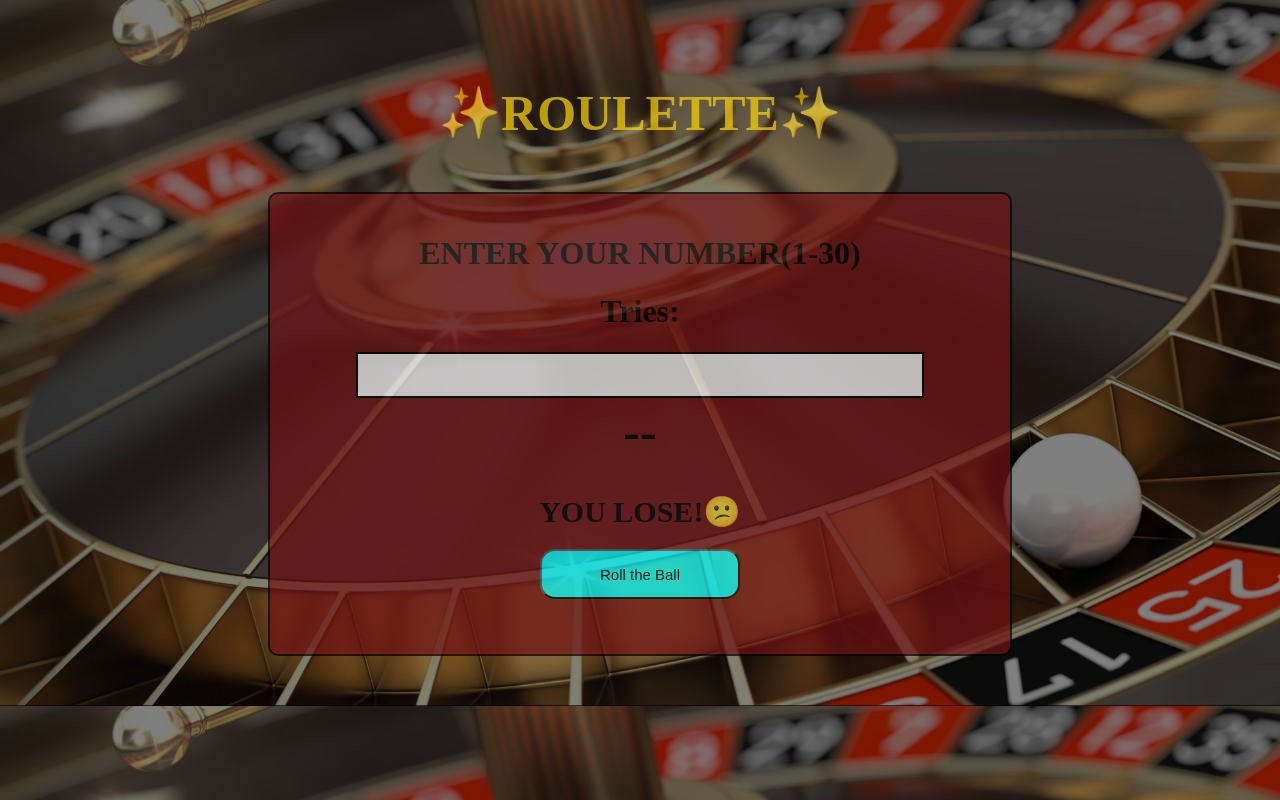
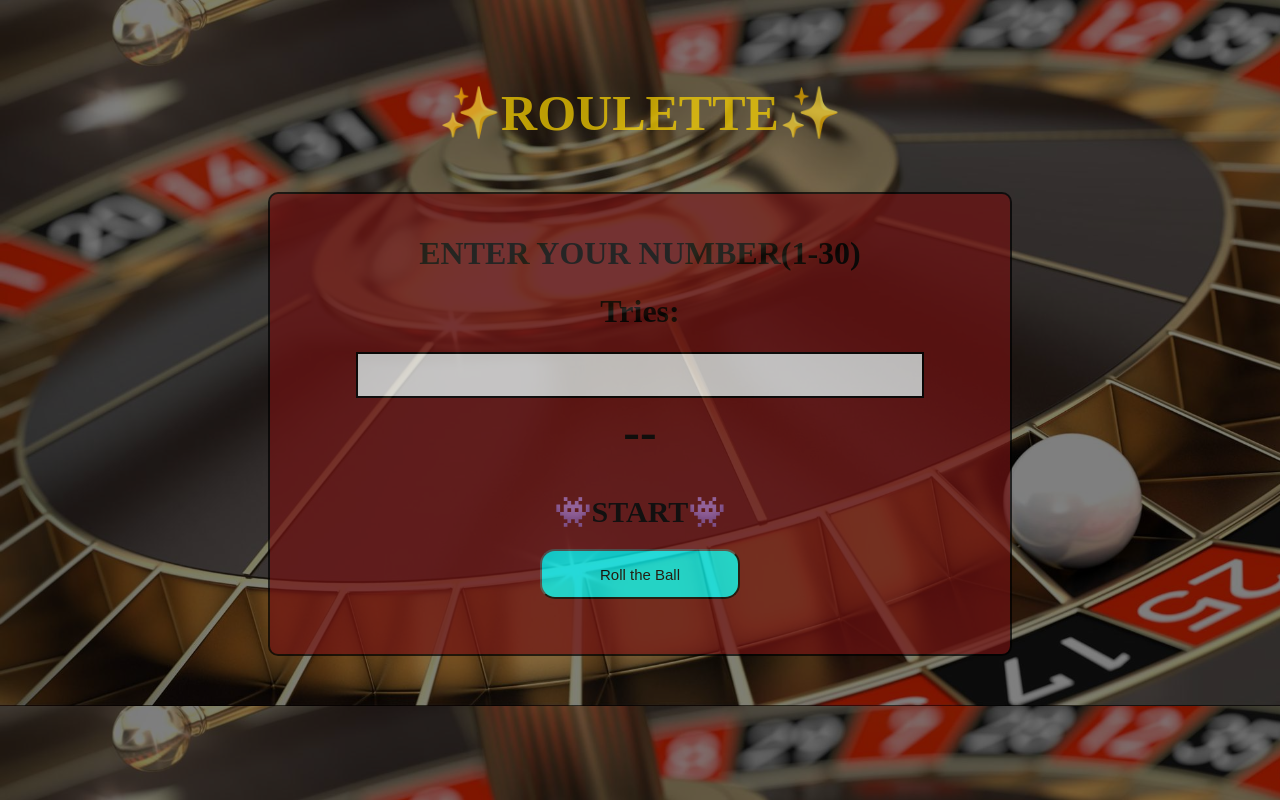
Before and after one commit to Anmol-Srivastava-073/roulette, a plain HTML site: page index.html in a window 1280 px wide. Drawn offline with Linux system fonts and the light colour scheme.

Commit message:
Update index.html

```diff
--- a/index.html
+++ b/index.html
@@ -72,7 +72,7 @@
     <h1 class="ent2" id="ent2">Tries: </h1>
     <input type="text" class="tb" id="fname" min="1" max="30">
     <h1 id="num12" class="r1">--</h1>
-    <h1 id="num11" class="r2">YOU LOSE!😕</h1>
+    <h1 id="num11" class="r2">👾START👾</h1>
     <button id="but12" class="but1">Roll the Ball</button>
     <script src="roulette.js"></script>
 </div>
```
